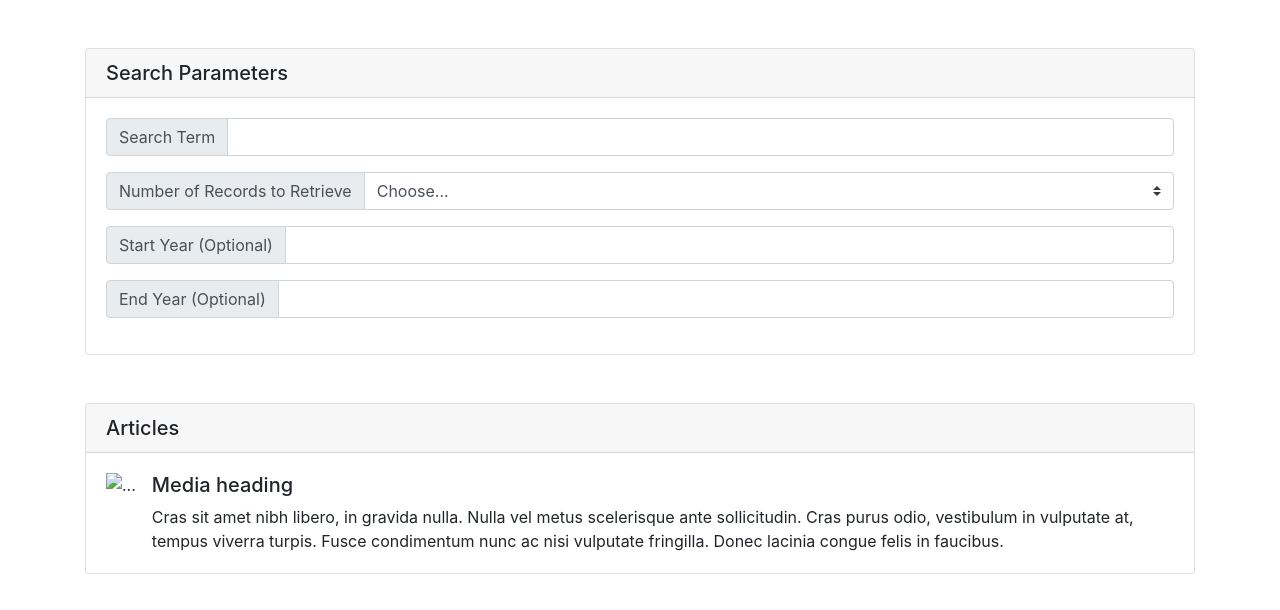
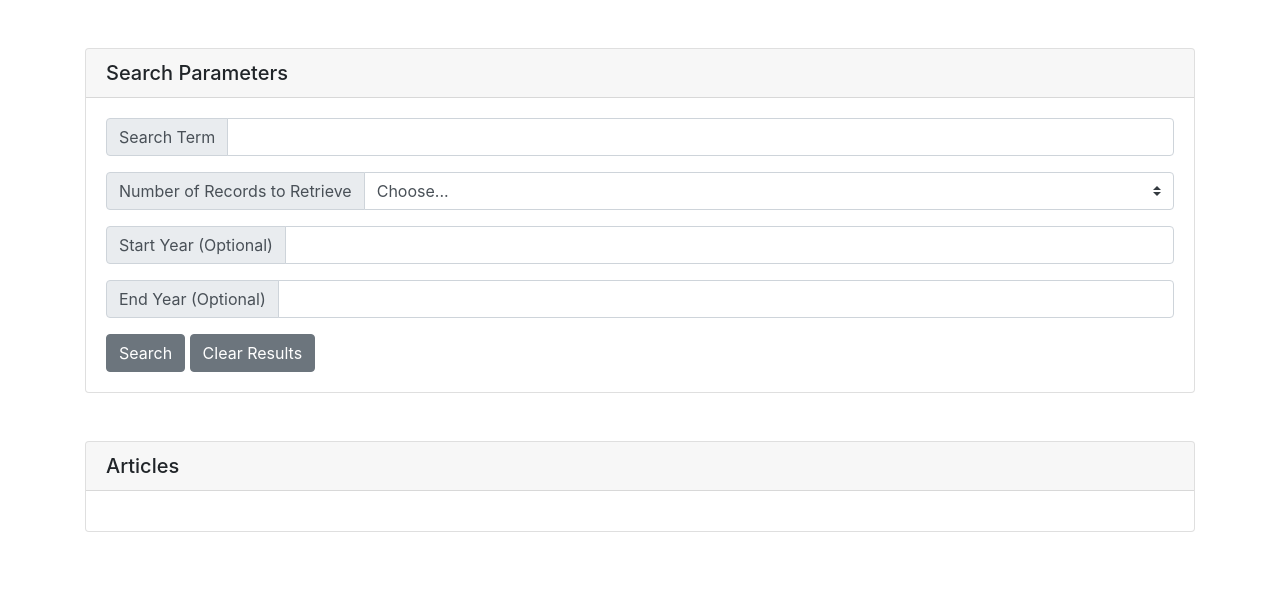
Before and after one commit to whitney227/New-York-Times-Article-Search, a plain HTML site: page index.html in a window 1280 px wide. Drawn offline with nearby package versions, Linux system fonts and the light colour scheme.

Commit message:
buttons w/ ids

```diff
--- a/index.html
+++ b/index.html
@@ -13,11 +13,13 @@
   </head>
 
   <body>
+    <!-- Input Group -->
     <div class="container mt-5">
       <div class="card">
         <h5 class="card-header">Search Parameters</h5>
         <div class="card-body">
 
+            <!-- Search Term -->
             <div class="input-group mb-3">
               <div class="input-group-prepend">
                 <span class="input-group-text" id="inputGroup-sizing-default">Search Term</span>
@@ -25,6 +27,7 @@
               <input type="text" class="form-control" aria-label="Sizing example input" aria-describedby="inputGroup-sizing-default">
             </div>
 
+            <!-- Number of Records to Retrieve -->
             <div class="input-group mb-3">
               <div class="input-group-prepend">
                 <label class="input-group-text" for="inputGroupSelect01">Number of Records to Retrieve</label>
@@ -37,6 +40,7 @@
               </select>
             </div>
 
+            <!-- Start Year (optional) -->
             <div class="input-group mb-3">
               <div class="input-group-prepend">
                 <span class="input-group-text" id="inputGroup-sizing-default">Start Year (Optional)</span>
@@ -44,13 +48,19 @@
               <input type="text" class="form-control" aria-label="Sizing example input" aria-describedby="inputGroup-sizing-default">
             </div>
 
-              <div class="input-group mb-3">
-                <div class="input-group-prepend">
-                  <span class="input-group-text" id="inputGroup-sizing-default">End Year (Optional)</span>
-                </div>
-                <input type="text" class="form-control" aria-label="Sizing example input" aria-describedby="inputGroup-sizing-default">
+            <!-- End Year (optional) -->
+            <div class="input-group mb-3">
+              <div class="input-group-prepend">
+                <span class="input-group-text" id="inputGroup-sizing-default">End Year (Optional)</span>
               </div>
+              <input type="text" class="form-control" aria-label="Sizing example input" aria-describedby="inputGroup-sizing-default">
+            </div>
 
+            <!-- Buttons -->
+            <!-- Search -->
+            <button type="button" class="btn btn-secondary" id="search-button">Search</button>
+            <!-- Clear Results -->
+            <button type="button" class="btn btn-secondary" id="clear-button">Clear Results</button>
         </div>
       </div>
     </div> <!-- End Search Container -->
@@ -58,17 +68,11 @@
     <div class="container mt-5">
       <div class="card">
         <h5 class="card-header">Articles</h5>
-        <div class="card-body">
-            <div class="media">
-                <img src="..." class="mr-3" alt="...">
-                <div class="media-body">
-                  <h5 class="mt-0">Media heading</h5>
-                  Cras sit amet nibh libero, in gravida nulla. Nulla vel metus scelerisque ante sollicitudin. Cras purus odio, vestibulum in vulputate at, tempus viverra turpis. Fusce condimentum nunc ac nisi vulputate fringilla. Donec lacinia congue felis in faucibus.
-                </div>
-            </div>
+        <div class="card-body" id="media-headings">
+          <!-- APPEND MEDIA HEADINGS HERE -->
         </div>
       </div>
-    </div> <!-- End Display Container -->
+    </div> <!-- End Media Container -->
 
     <!-- Optional JavaScript -->
     <!-- jQuery first, then Popper.js, then Bootstrap JS -->
```
